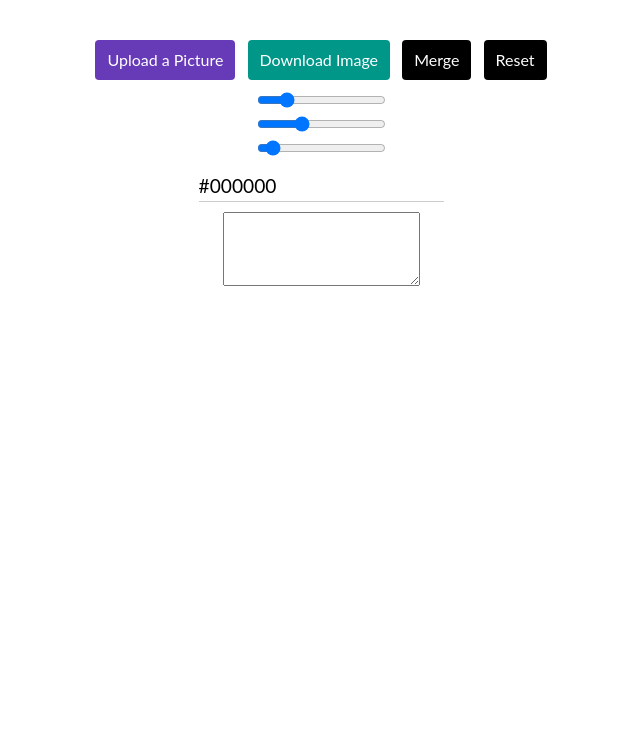
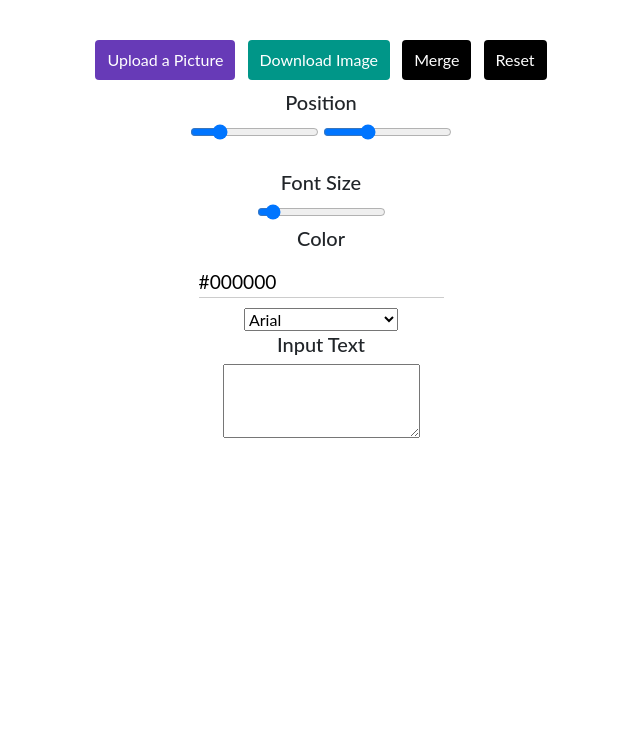
Before and after one commit to piyush072/sudoEditor, a plain HTML site: page sudoEditor.html in a window 1280 px wide. Shown: the whole page, without its empty margins (319-959 px from the left). Drawn offline with nearby package versions, Linux system fonts and the light colour scheme.

Commit message:
Added Font Style

```diff
--- a/script.js
+++ b/script.js
@@ -11,8 +11,9 @@ var x=document.getElementById("x").value;
 var y=document.getElementById("y").value;
 var z = document.getElementById("z").value;
 var clr = document.getElementById("clr");
+var fstyle = document.getElementById("fstyle").value;
 ct.fillStyle = clr.value;
-ct.font = z+"px Arial";
+ct.font = z+"px "+fstyle;
 ct.fillText(inp,x,y);
 };
 
@@ -22,8 +23,9 @@ $(document).ready(function() {
   var y=document.getElementById("y").value;
   var z = document.getElementById("z").value;
   var clr = document.getElementById("clr");
+  var fstyle = document.getElementById("fstyle").value;
   ctx.fillStyle = clr.value;
-  ctx.font = z+"px Arial";
+  ctx.font = z+"px "+fstyle;
   ctx.fillText(inp,x,y);
 
   });
--- a/sudoEditor.html
+++ b/sudoEditor.html
@@ -19,25 +19,37 @@
   <button id="merge" name="button">Merge</button>
   <button type="button" id="reset" name="button">Reset</button>
 </div>
+<br>
+
+
+<h5>Position</h5>
 <div class="pos">
   <div class="slidecontainer">
   <input type="range" min="1" max="250" value="50" class="slider" id="x" onclick="newfn()">
-</div>
-<div class="slidecontainer">
   <input type="range" min="1" max="150" value="50" class="slider" id="y" onclick="newfn()">
 </div>
+</div>
+<br>
+<h5>Font Size</h5>
 <input type="range" min="1" max="250" value="20" class="slider" id="z" onclick="newfn()">
 <br>
+<h5>Color</h5>
 <input type="text" id="clr" name="" value="#000000" oninput="newfn()">
   <br>
-
+  <select id="fstyle" onclick="newfn()">
+    <option value="Arial">Arial</option>
+    <option value="Verdana">Verdana</option>
+    <option value="Times New Roman">Times New Roman</option>
+    <option value="Courier New">Courier New</option>
+    <option value="serif">serif</option>
+    <option value="sans-serif">sans-serif</option>
+  </select>
+<h5>Input Text</h5>
     <textarea id="inp" rows="3" cols="20" oninput="newfn()"></textarea>
-
     <div id="mydiv">
         <p id="set"></p>
     </div>
 
-</div>
 <div class="preview-wrapper">
 <canvas id="canvas"></canvas>
 <canvas id="canvas2"></canvas>
```
